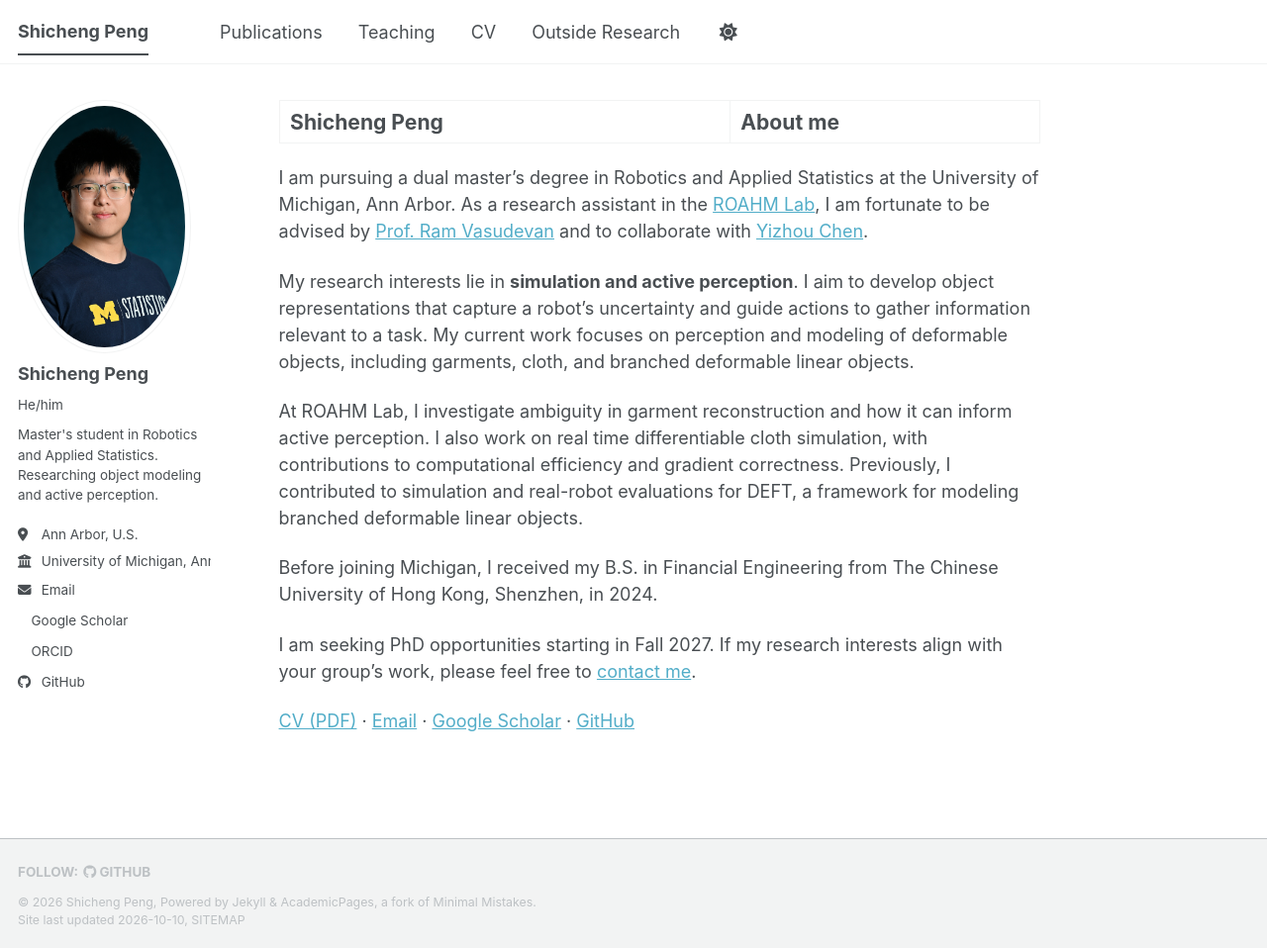
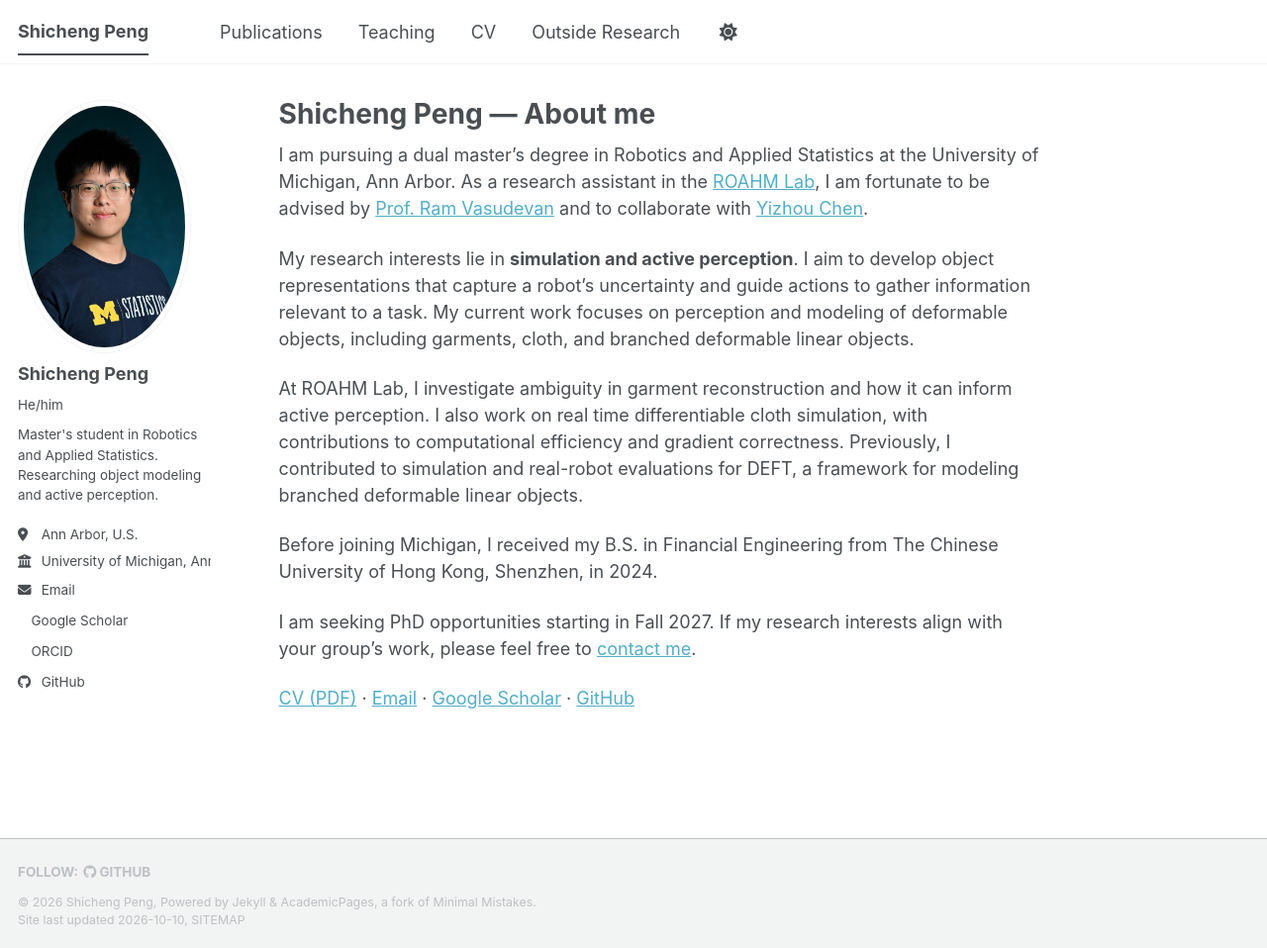
Before and after one commit to Pscjiayou/Pscjiayou.github.io, a Jekyll site: the page built from _pages/about.md, in a window 1280 px wide and 958 px high. Shown: the whole window at 99% size. Built offline with Jekyll 4.4.1, drawn with Linux system fonts in a browser that asks for light colours; a style sheet for code colours, icons or effects is not loaded.

```diff
--- a/_pages/about.md
+++ b/_pages/about.md
@@ -1,6 +1,6 @@
 ---
 permalink: /
-title: "Shicheng Peng | About me"
+title: "Shicheng Peng — About me"
 author_profile: true
 redirect_from:
   - /about/
```
